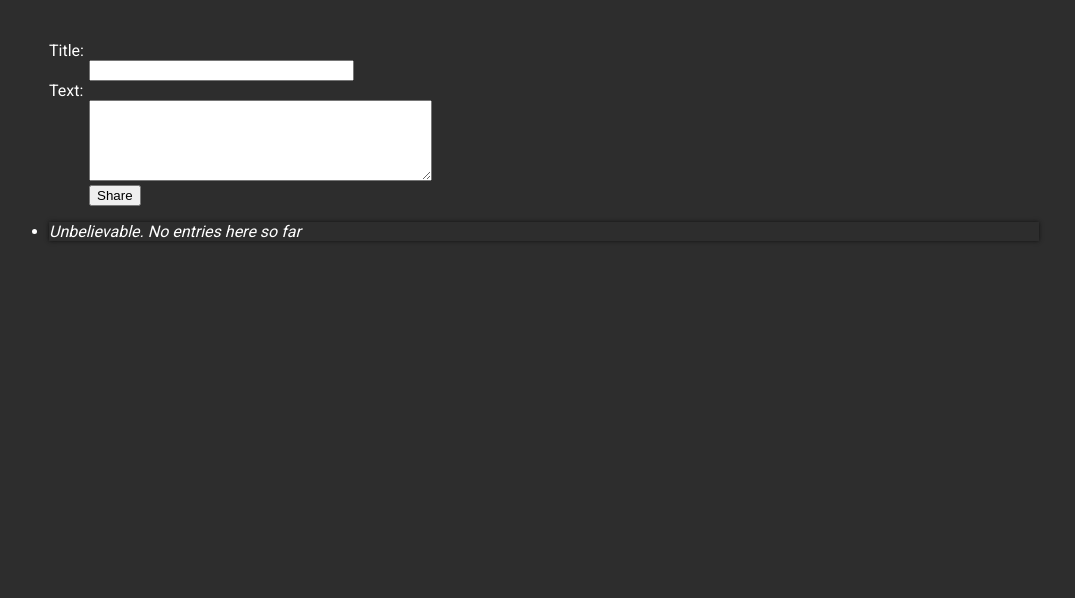
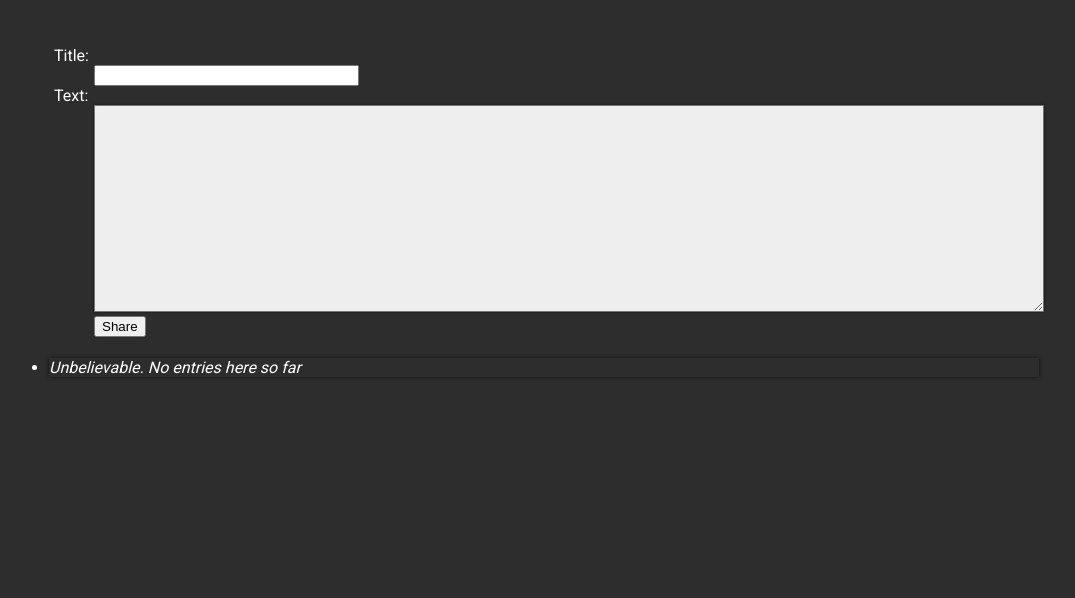
Before and after one commit to QuadPiece/flask-blog, a Flask app: page / in a window 1280 px wide. Shown: the part 70-668 px from the top of the page, without its empty margins (96-1171 px from the left). Run offline with Flask 2, Linux system fonts and the light colour scheme; the visitor is signed in with stand-in values (Sample User, id 1); data that the repository does not hold is empty.

Commit message:
Added CSS for post page

```diff
--- a/static/style.css
+++ b/static/style.css
@@ -178,3 +178,21 @@ a:hover {
 .post a:hover {
   color: #B0B0F0
 }
+
+/* Add post page */
+
+.add-entry {
+  width: 1020px;
+  padding: 5px;
+  max-width: 100%;
+}
+
+.add-entry textarea {
+  width: 100%;
+  padding: 50px;
+  font-size: 14pt;
+  box-sizing: border-box;
+  background-color: #eeeeee;
+  color: #2d2d2d;
+  box-shadow: 0px 0px 2px #111;
+}
```
